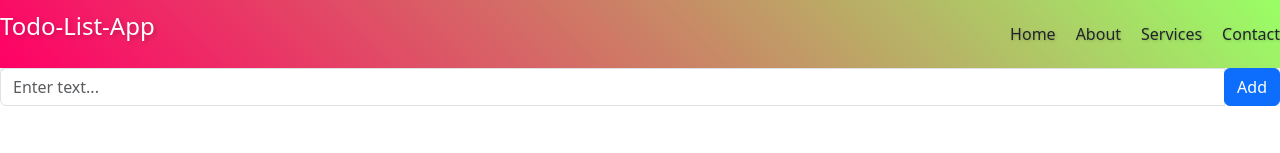
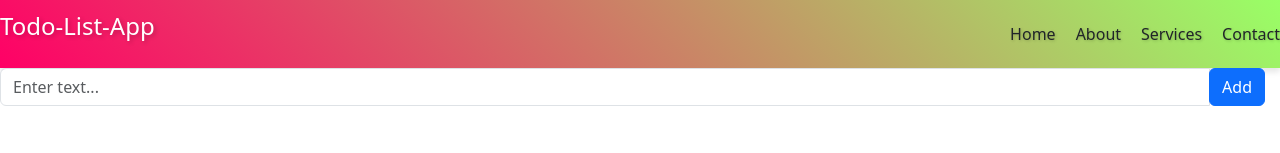
Before and after one commit to sivajisj/todo-list-redux, a React (Vite) app: page / in a window 1280 px wide. Shown: the top 153 px of the page. Built offline with nearby package versions, Linux system fonts and the light colour scheme.

Commit message:
Update index.css

```diff
--- a/src/index.css
+++ b/src/index.css
@@ -1,3 +1,3 @@
 .sj{
-    margin-left: 0 150px;
+   margin-right: 15px;
 }
```
